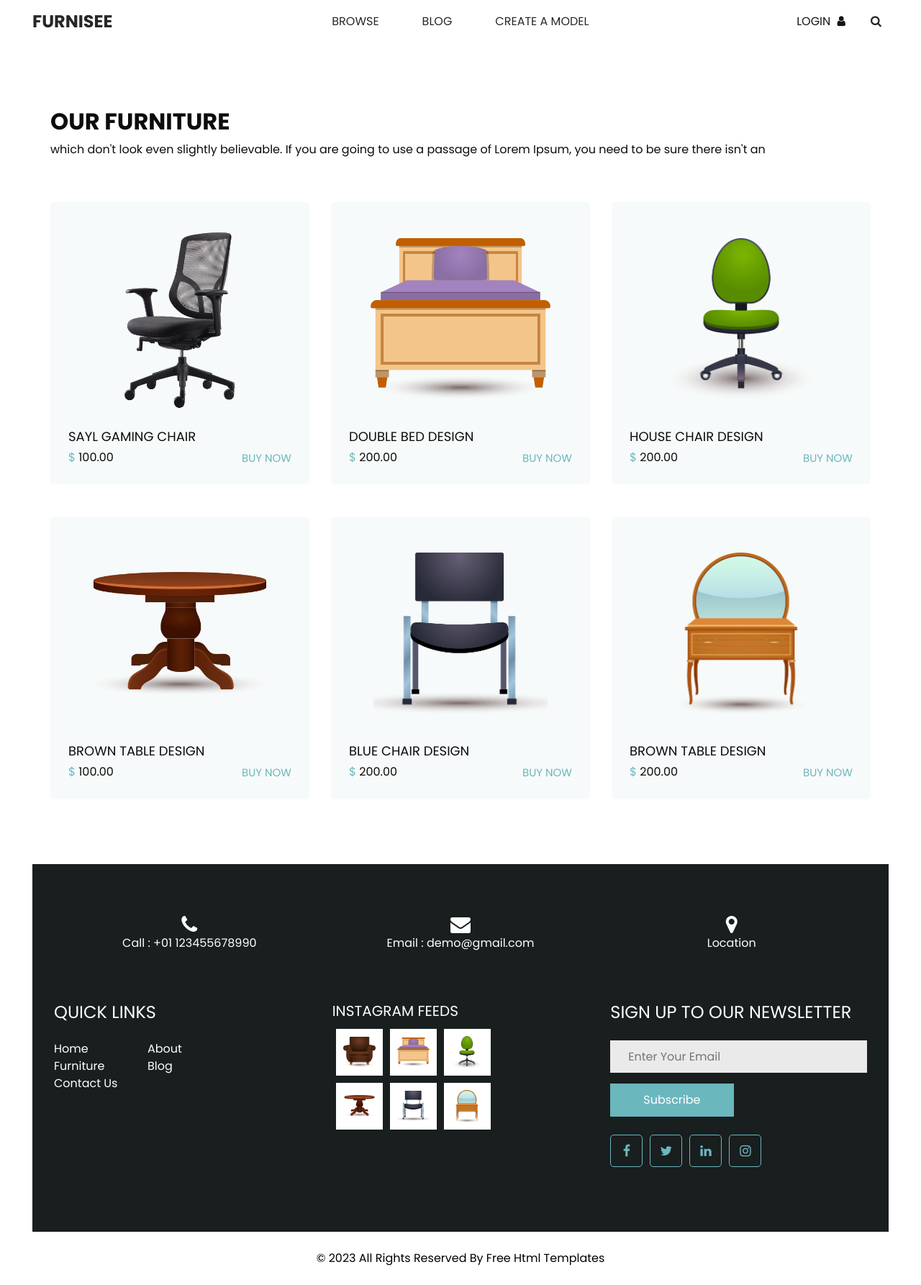
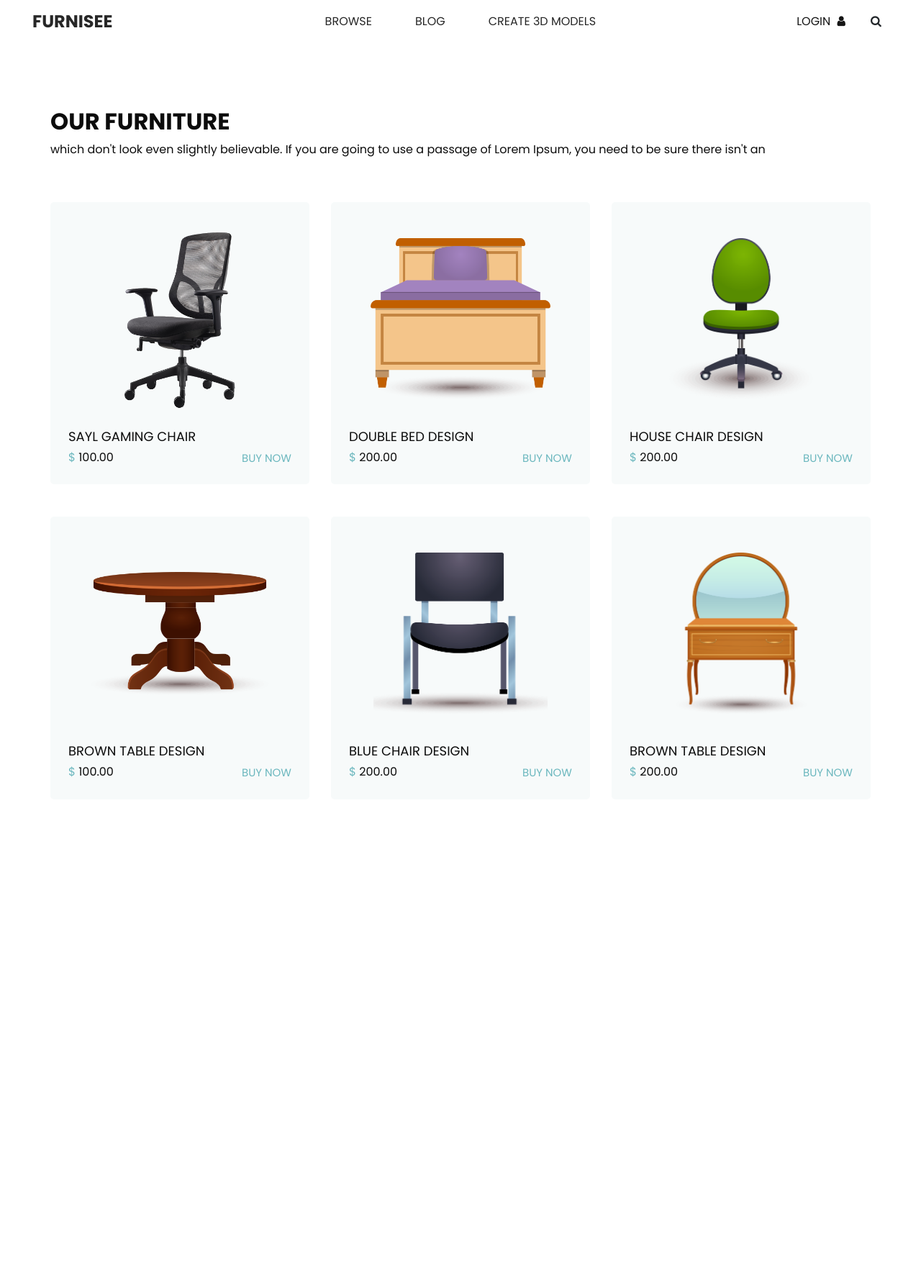
Before and after one commit to mikebilly/FURNISEE, a plain HTML site: page furniture.html in a window 1280 px wide. Shown: the whole page at 72% size. After the commit the page ends 1201 px from the top, so only its background shows below. Drawn offline with Linux system fonts and the light colour scheme; some packages are replaced by stand-ins of ours; a script that the page names is missing.

Commit message:
fixed sth

```diff
--- a/furniture.html
+++ b/furniture.html
@@ -57,7 +57,7 @@
                 <a class="nav-link" href="blog.html">Blog</a>
               </li>
               <li class="nav-item">
-                <a class="nav-link" href="createmodel.html">Create a model</a>
+                <a class="nav-link" href="createmodel.html">Create 3d models</a>
               </li>
             </ul>
           </div>
@@ -222,7 +222,7 @@
   <!-- end furniture section -->
 
   <!-- info section -->
-  <section class="info_section long_section">
+  <!-- <section class="info_section long_section">
 
     <div class="container">
       <div class="contact_nav">
@@ -319,19 +319,19 @@
         </div>
       </div>
     </div>
-  </section>
+  </section> -->
   <!-- end info_section -->
 
 
   <!-- footer section -->
-  <footer class="footer_section">
+  <!-- <footer class="footer_section">
     <div class="container">
       <p>
         &copy; <span id="displayYear"></span> All Rights Reserved By
         <a href="https://html.design/">Free Html Templates</a>
       </p>
     </div>
-  </footer>
+  </footer> -->
   <!-- footer section -->
 
 
```
Also changed, not shown: blog.html (+5 -5 lines), createmodel.html (+1 -2 lines), index.html (+2 -2 lines).
